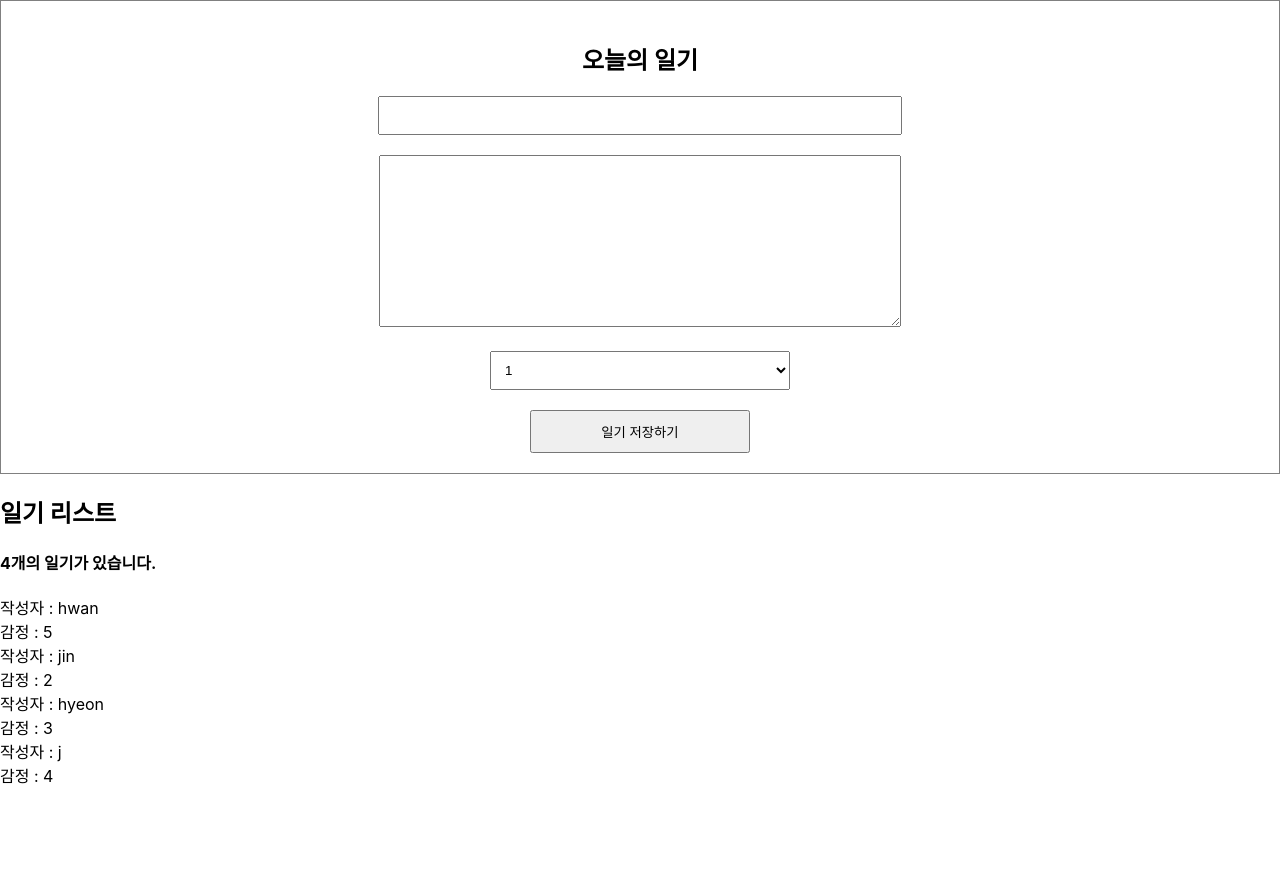
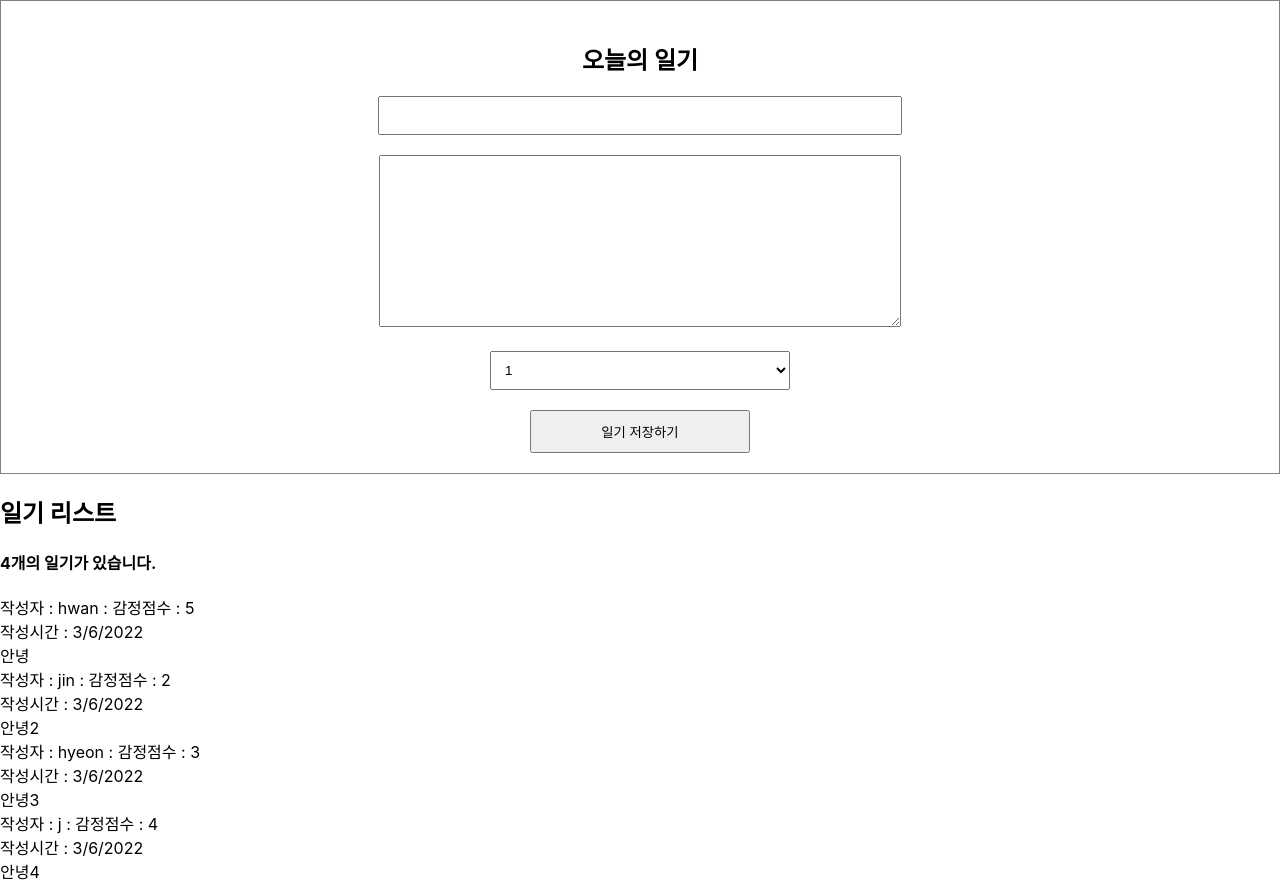
Before and after one commit to GilhwanE/sampleDiary, a React (Create React App) app: page / in a window 1280 px wide. Before the commit the page ends 800 px from the top, so only its background shows below. Built offline with nearby package versions, Linux system fonts and the light colour scheme.

Commit message:
✅  Add DirayItem component

```diff
--- /dev/null
+++ b/src/DiaryItem.jsx
@@ -0,0 +1,20 @@
+import React from 'react';
+
+const DiaryItem = ({ author, content, create_date, emotion, id }) => {
+  return (
+    <div className="diaryitem">
+      <div className="info">
+        <span>
+          작성자 : {author} : 감정점수 : {emotion}
+        </span>
+        <br />
+        <span className="date">
+          작성시간 : {new Date(create_date).toLocaleDateString()}
+        </span>
+        <div className="content">{content}</div>
+      </div>
+    </div>
+  );
+};
+
+export default DiaryItem;
--- a/src/DiaryList.jsx
+++ b/src/DiaryList.jsx
@@ -1,4 +1,5 @@
 import React from 'react';
+import DiaryItem from './DiaryItem';
 
 const DiaryList = ({ diarylist }) => {
   return (
@@ -8,10 +9,7 @@ const DiaryList = ({ diarylist }) => {
         <h4>{diarylist.length}개의 일기가 있습니다.</h4>
         <div>
           {diarylist.map((it) => (
-            <div key={it.id}>
-              <div>작성자 : {it.author}</div>
-              <div>감정 : {it.emotion}</div>
-            </div>
+            <DiaryItem key={it.id} {...it} />
           ))}
         </div>
       </div>
```
